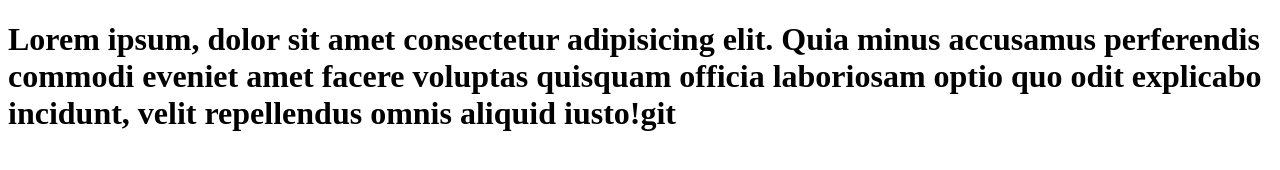
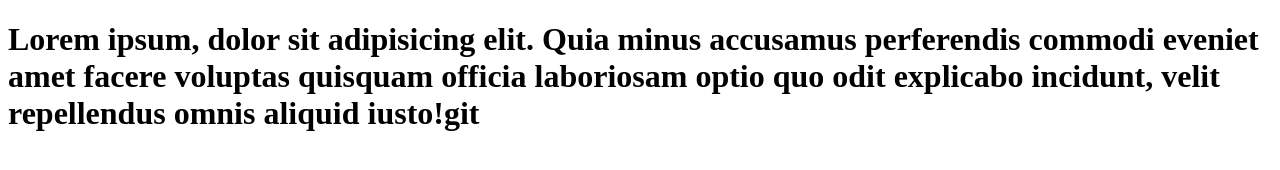
Before and after one commit to MaximPistun/bagel-site, a plain HTML site: page index.html in a window 1280 px wide. Drawn offline with Linux system fonts and the light colour scheme.

Commit message:
deploy from dev

```diff
--- a/index.html
+++ b/index.html
@@ -6,6 +6,6 @@
     <title>Document</title>
 </head>
 <body>
-    <h1>Lorem ipsum, dolor sit amet consectetur adipisicing elit. Quia minus accusamus perferendis commodi eveniet amet facere voluptas quisquam officia laboriosam optio quo odit explicabo incidunt, velit repellendus omnis aliquid iusto!git</h1>
+    <h1>Lorem ipsum, dolor sit  adipisicing elit. Quia minus accusamus perferendis commodi eveniet amet facere voluptas quisquam officia laboriosam optio quo odit explicabo incidunt, velit repellendus omnis aliquid iusto!git</h1>
 </body>
 </html>
```
